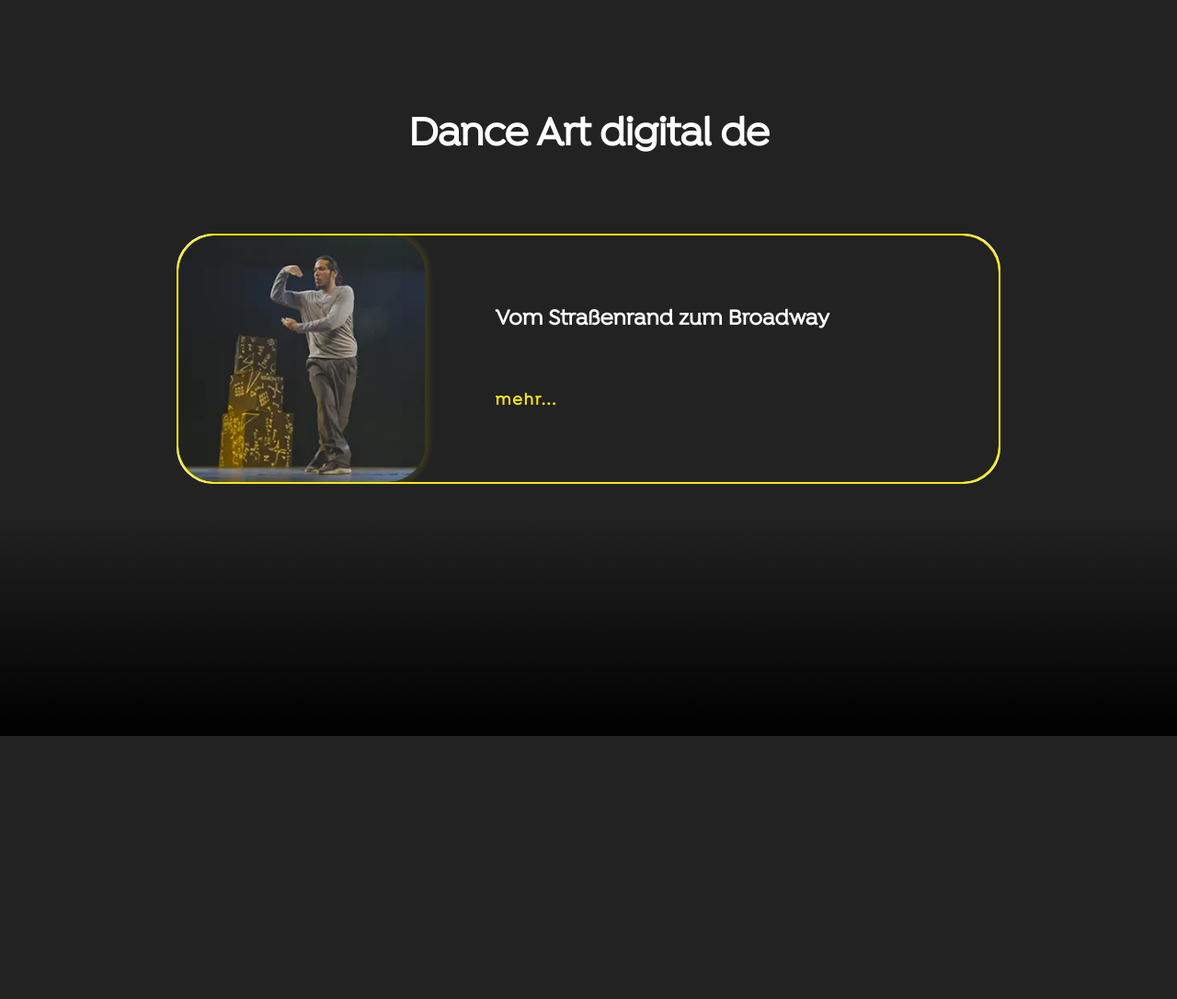
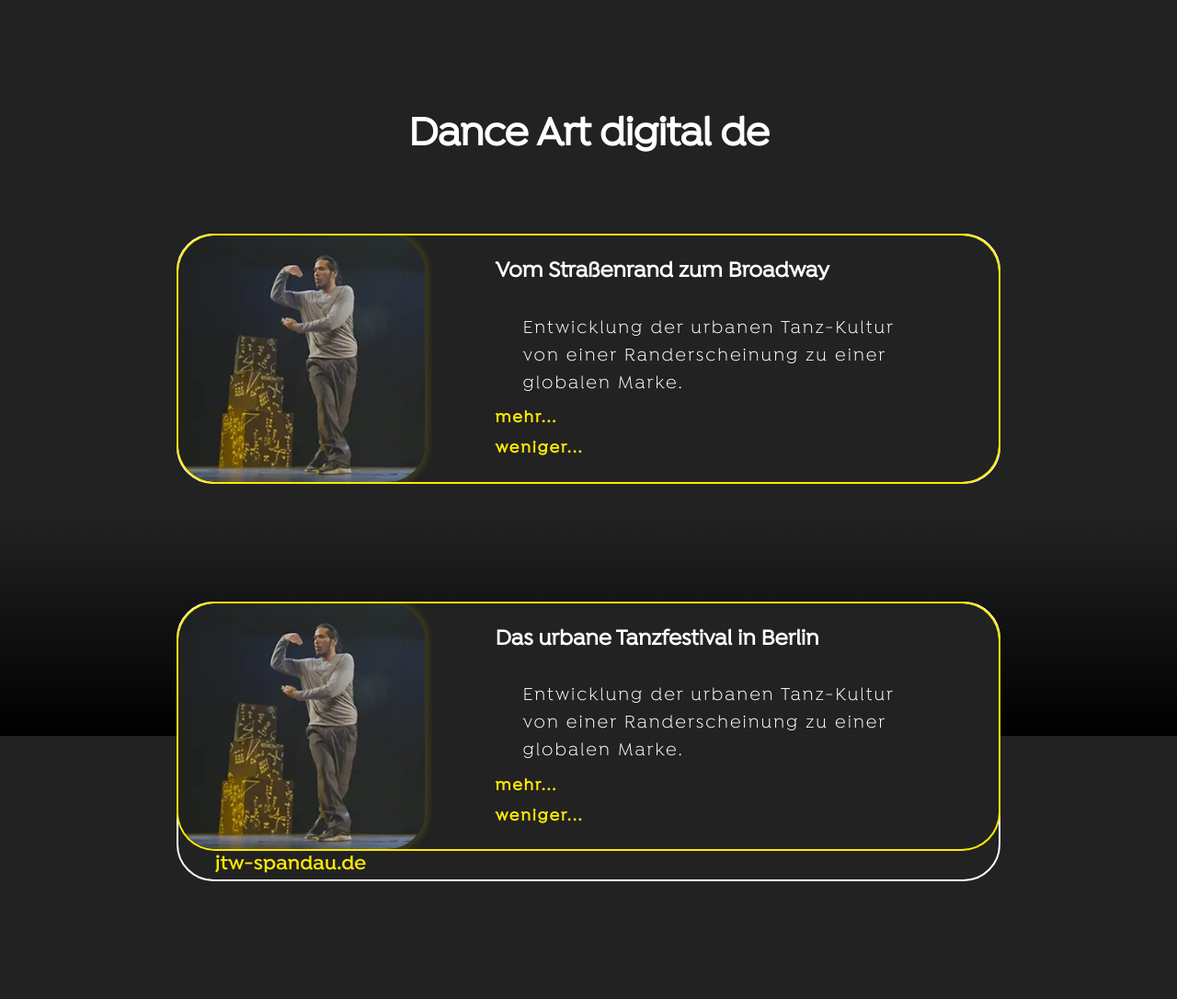
Before and after one commit to TimBittins/danceartfestival, a PHP site: page /pages/danceartdigital.html in a window 1280 px wide. Shown: the whole page at 92% size. Before the commit the page ends 800 px from the top, so only its background shows below. Run offline with PHP 8.4, Linux system fonts and the light colour scheme; some libraries are stand-ins or nearby versions.

Commit message:
Infobox 2 with content

```diff
--- a/assets/_fonts.scss
+++ b/assets/_fonts.scss
@@ -61,13 +61,17 @@ h3 {
     font-family: isidora-medium, sans-serif;
     font-size: clamp(1.6rem, 3.12vw , 2.4rem);
 }
+
+$fs__h4: clamp(1.4rem, 2.6vw , 1.8rem);
 h4 {
     font-family: isidora-medium, sans-serif;
-    font-size: clamp(1.4rem, 2.6vw , 1.8rem);
+    font-size: $fs__h4;
     letter-spacing: 0.1em;
 }
+
+$fs__p : clamp(1.2rem, 2vw , 2rem);
 p {
-    font-size: clamp(1.6rem, 3vw , 2rem);
+    font-size: $fs__p;
     letter-spacing: 0.1em;
     line-height: 1.5;
 }
@@ -153,6 +157,17 @@ a:visited {
 .current:visited {
     color: $white;
 }
+// Links in text
+.intext__link:link,
+.intext__link:visited {
+    display: inline;
+    font-size: $fs__p;
+    color: $yellow-main;
+    margin: 0;
+    padding: 0;
+}
+
+
 
 // Privacy Links
 .menu__bar--privacy > li > a {
--- a/assets/_global.scss
+++ b/assets/_global.scss
@@ -1,5 +1,6 @@
 /* GENERAL */
-*, *::before, *::after {
+*,
+*::before, *::after {
     box-sizing: border-box;
     margin: 0;
     padding: 0;
--- a/assets/_sub-pages.scss
+++ b/assets/_sub-pages.scss
@@ -6,6 +6,7 @@
     border-radius: $infobox__border-radius;
 }
 @mixin infobox--hover {
+    @media screen and (min-width: $media-query__laptop) {
         &:hover {
             box-shadow: $box-shadow__hover;
             & > .infobox__headline > .infobox__more {
@@ -13,6 +14,7 @@
             }
             & .infobox__img {
                 box-shadow: .05rem 0 .5rem .5rem $contrast-blue-transparent;
+            }
         }
     }
 }
@@ -44,11 +46,10 @@
 .pages__infobox {
     @include infobox--mixin();
     width: $infobox__width;
+    margin-bottom: 10vw;
     background-color: $grey-dark;
     border: 2px solid $white;
 }
-
-
 
 .infobox__container {
     @include infobox--mixin();
@@ -83,26 +84,29 @@
         & .infobox__more {
             margin: 0;
             color: $yellow-main;
-            transition: color 0.3s ease;
+            transition: all 0.3s ease;
+        }
+        & .infobox__less {
+            @extend .infobox__more;
         }
         & .infobox__teaser {
             display: none;
+            @media screen and (min-width: $media-query__laptop) {
+                display: block;
+            }
         }
 
     }
 }
 
+.infobox__content {
+    // padding: 2rem 0;
+
+}
 
 
-
-// .infobox__content,
-// .infobox__content > * {
-//     height: 0%; color: red;
-
-
-// }
-
-// Infobox Switch
+/* I N F O B O X   S W I T C H */
+// Infobox Checkbox
 .pages__infobox > input[type=checkbox] {
     display: none;
 }
@@ -110,13 +114,29 @@
     cursor: pointer;
 }
 
-#infoboxSwitch_1:checked ~ .infobox__content,
-#infoboxSwitch_1:checked ~ .infobox__content > * {
-    font-size: clamp(1.6rem, 3vw , 2rem);
+// Infobox Content
+.pages__infobox > input[type=checkbox]:checked ~ .infobox__content,
+.pages__infobox > input[type=checkbox]:checked ~ .infobox__content > * {
+    padding: 1rem 0;
+    font-size: $fs__p;
     transition: font-size .3s ease;
 }
-#infoboxSwitch_1:not(:checked) ~ .infobox__content,
-#infoboxSwitch_1:not(:checked) ~ .infobox__content > * {
+.pages__infobox > input[type=checkbox]:not(:checked) ~ .infobox__content,
+.pages__infobox > input[type=checkbox]:not(:checked) ~ .infobox__content > * {
     font-size: 0px;
     transition: font-size .3s ease;
 }
+
+// Infobox More or Less
+.pages__infobox > input[type=checkbox]:checked + .infobox__label > .infobox__container > .infobox__headline > .infobox__more {
+    display: none;
+}
+.pages__infobox > input[type=checkbox]:not(:checked) + .infobox__label > .infobox__container > .infobox__headline > .infobox__more {
+    display: block;
+}
+.pages__infobox > input[type=checkbox]:checked + .infobox__label > .infobox__container > .infobox__headline > .infobox__less {
+    display: block;
+}
+.pages__infobox > input[type=checkbox]:not(:checked) + .infobox__label > .infobox__container > .infobox__headline > .infobox__less {
+    display: none;
+}
--- a/assets/_units.scss
+++ b/assets/_units.scss
@@ -18,7 +18,7 @@ $menu__socialmedia-bar--height: unquote("min(230px, 50vw)");
 
 
 /* I N F O B O X E S */
-$infobox__width: unquote("max(30rem, 70vw)");
+$infobox__width: clamp(33rem, 70vw, 100rem);
 $infobox__border-radius: unquote("min(4rem, 6vw)");
 $infobox__headline-padding: 1vw 6vw;
 
--- a/css/style.css
+++ b/css/style.css
@@ -83,7 +83,7 @@ h4 {
 }
 
 p {
-  font-size: clamp(1.6rem, 3vw, 2rem);
+  font-size: clamp(1.2rem, 2vw, 2rem);
   letter-spacing: 0.1em;
   line-height: 1.5;
 }
@@ -1171,7 +1181,8 @@ body {
   top: 0;
   left: 0;
   border-radius: min(4rem, 6vw);
-  width: max(30rem, 70vw);
+  width: clamp(33rem, 70vw, 100rem);
+  margin-bottom: 10vw;
   background-color: #222222;
   border: 2px solid #ffffff;
 }
@@ -1245,17 +1256,24 @@ body {
   margin: 0;
 }
 
-.infobox__container .infobox__headline .infobox__more {
+.infobox__container .infobox__headline .infobox__more, .infobox__container .infobox__headline .infobox__less {
   margin: 0;
   color: #feea01;
-  -webkit-transition: color 0.3s ease;
-  transition: color 0.3s ease;
+  -webkit-transition: all 0.3s ease;
+  transition: all 0.3s ease;
 }
 
 .infobox__container .infobox__headline .infobox__teaser {
   display: none;
 }
 
+@media screen and (min-width: 1025px) {
+  .infobox__container .infobox__headline .infobox__teaser {
+    display: block;
+  }
+}
+
+/* I N F O B O X   S W I T C H */
 .pages__infobox > input[type=checkbox] {
   display: none;
 }
--- a/pages/danceartdigital.html
+++ b/pages/danceartdigital.html
@@ -34,12 +34,14 @@
                         <h3 class="infobox__h3" lang="en">From the roadside to Broadway</h3>
 
                         <div class="infobox__teaser">
-                            <p lang="de">Deutsch Lorem ipsum dolor, sit amet consectetur adipisicing elit. Fugiat, in.</p>
-                            <p lang="en">English Lorem ipsum dolor, sit amet consectetur adipisicing elit. Fugiat, in.</p>
+                            <p lang="de">Entwicklung der urbanen Tanz-Kultur von einer Randerscheinung zu einer globalen Marke.</p>
+                            <p lang="en">Development of the urban dance culture from a marginal phenomenon to a global brand.</p>
                         </div>
 
                         <h4 class="infobox__more" lang="de">mehr...</h4>
                         <h4 class="infobox__more" lang="en">more...</h4>
+                        <h4 class="infobox__less" style="display: none;" lang="de">weniger...</h4>
+                        <h4 class="infobox__less" lang="en">less...</h4>
 
                     </div>
                 </section>
@@ -48,19 +50,60 @@
 
             <section class="infobox__content">
                 <p class="inbox__text" lang="de">Musik, Kultur, Ausdruck, Selbstverwirklichung, Bewegung, Austausch, Gemeinschaft.
-                    Es gibt viele Gründe mit dem Tanzen sein Leben  zu füllen und die eigenen Emotionen mit Gleichgesinnten zu teilen. Die in den 1970er Jahren entstandenen urbanen Tanzformen feiern weltweit ihren Einzug in die Theater, doch wurden sie oft an den Rand der bereits anerkannten Künste gestellt. Oft wird über eine übergeordnete Bezeichnung gestritten. Tanzformen, die sich aus Einflüssen der amerikanischen Disko- und Clubszene, den afrikanischen Kulturtänzen und den lateinamerikanischen sozialen Gemeinschaftstänzen entwickelten.<br>
+                    Es gibt viele Gründe mit dem Tanzen sein Leben  zu füllen und die eigenen Emotionen mit Gleichgesinnten zu teilen. Die in den 1970er Jahren entstandenen urbanen Tanzformen feiern weltweit ihren Einzug in die Theater, doch wurden sie oft an den Rand der bereits anerkannten Künste gestellt.<br><br>Oft wird über eine übergeordnete Bezeichnung gestritten. Tanzformen, die sich aus Einflüssen der amerikanischen Disko- und Clubszene, den afrikanischen Kulturtänzen und den lateinamerikanischen sozialen Gemeinschaftstänzen entwickelten.<br>
                     50 Jahre später gehören die urbanen Tänze, die hauptsächlich der Hip Hop-Kultur zugeordnet werden, zu einer global vernetzten Bewegung friedlicher und freier Menschen mit dem Wunsch nach Veränderung und Entwicklung.<br>
                     Diesen Wunsch zu leben und zu zelebrieren benötigt Raum. Raum, der geschaffen werden muss. <br>
                     Menschen formen Kunst und Kunst formt eine Gesellschaft.<br><br>
                     Das Dance Art festival bietet verschiedene Formen der Darstellung für die Tänze Breaking, Popping, Locking, House, Krump und Hip Hop an. Eine Notwendigkeit, da die meißten TänzerInnen nicht über eine offizielle Tanzausbildung verfügen und ihnen dadurch staatliche Unterstützungen nicht in dem Maße zu Verfügung stehen, wie es beispielsweise für die klassischen Tänze der Fall ist.<br>
                     Aber auch hier findet eine Entwicklung statt. Das Dance Art festival ist offiziell vom Fond Dezentrale Kulturarbeit des Kulturamtes Spandau in Berlin gefördert, um nötigen Raum und Gelder für eine Kunstform bereitzustellen, die längst in den Köpfen der Gesellschaft angekommen ist.</p>
                 <p class="inbox__text" lang="en">Music, culture, expression, self-realization, movement, exchange, community.
-                    There are many reasons to fill your life with dancing, to share your emotions with like-minded people. The urban dance forms that emerged in the 1970s are celebrating their entry into theaters around the world, but they have often been placed on the edge of the already recognized arts. Often there is a dispute about a superordinate designation. Dance forms that developed from influences of the American disco and club scene, African cultural dances and Latin American social dances.<br>
+                    There are many reasons to fill your life with dancing, to share your emotions with like-minded people. The urban dance forms that emerged in the 1970s are celebrating their entry into theaters around the world, but they have often been placed on the edge of the already recognized arts.<br><br>Often there is a dispute about a superordinate designation. Dance forms that developed from influences of the American disco and club scene, African cultural dances and Latin American social dances.<br>
                     50 years later, the urban dances, which are mainly assigned to hip hop culture, belong to a globally networked movement of peaceful and free people with the desire for change and development.<br>
                     To live and celebrate this desire requires space. Space that needs to be created.
                     People form art and art forms a society.<br><br>
                     The Dance Art festival offers different forms of representation for the dances Breaking, Popping, Locking, House, Krump and Hip Hop. A necessity, since most dancers do not have official dance training and therefore state support is not available to the same extent as is the case for classical dances, for example.<br>
                     But there is a development here, too. The Dance Art festival is officially funded by the decentralized cultural work fund of the Spandau Cultural Office in Berlin in order to provide the necessary space and money for an art form that has long since arrived in society's minds.</p>
+            </section>
+        </article>
+
+        <article class="pages__infobox">
+
+            <input type="checkbox" name="infobox switch" id="infoboxSwitch_2">
+            <label class="infobox__label" for="infoboxSwitch_2">
+
+                <section class="infobox__container">
+                    <img class="infobox__img" src="../img/dad_infopic_1_01.webp" alt="Dancer on stage">
+
+                    <div class="infobox__headline">
+                        <h3 class="infobox__h3" lang="de">Das urbane Tanzfestival in Berlin</h3>
+                        <h3 class="infobox__h3" lang="en">The urban dance festival in Berlin</h3>
+
+                        <div class="infobox__teaser">
+                            <p lang="de">Entwicklung der urbanen Tanz-Kultur von einer Randerscheinung zu einer globalen Marke.</p>
+                            <p lang="en">Development of the urban dance culture from a marginal phenomenon to a global brand.</p>
+                        </div>
+
+                        <h4 class="infobox__more" lang="de">mehr...</h4>
+                        <h4 class="infobox__more" lang="en">more...</h4>
+                        <h4 class="infobox__less" style="display: none;" lang="de">weniger...</h4>
+                        <h4 class="infobox__less" lang="en">less...</h4>
+
+                    </div>
+                </section>
+
+            </label>
+
+            <section class="infobox__content">
+                <p class="inbox__text" lang="de">Das Dance Art festival ist eine Plattform für die urbane Tanzszene und versteht sich als Freiraum dieser Kultur. Es werden Angebote geschaffen zu lernen, zu diskutieren, zu evaluieren und zu chillen. Für die fachliche Kompetenz sorgen internationale Gäste, die Workshops leiten, als Jury in den Battles sitzen, Interviews geben und zusammen mit den Besuchern jamen. TänzerInnen, die man sonst nur aus Youtube oder Instagram kennt, werden greifbar. TeilnehmerInnen, die aus ganz Deutschland und Europa anreisen, vernetzen sich und finden neue Kontakte. Austausch, der nur durch physische Anwesenheit möglich ist.<br><br>
+                    Anerkannte DJ's sorgen für passende Musik bei der Party und bei den Battles. Zudem werden eigene Musikstücke exklusiv für das festival produziert. <br><br>
+                    Desweiteren werden Videoformate gezeigt und eine Podiumsdiskussion mit den Akteuren und dem Publikum angeboten, um aktuelle Themen rund um den Tanz zu erörtern.<br>
+                    Im Rahmenprogramm finden sich Jamsessions, Chillout-Areas, ein BBQ Abend sowie Trainingsmöglichkeiten für unsere Gäste.<br><br>
+                    Die Seele des Tanzes darf sich frei ausbreiten in den Räumlichkeiten der jugendtheaterwerkstatt Spandau e.V., einem Ort, der für Kunst und Kultur aller Richtungen und für Jedermann verfügbar ist. Dieses Haus bietet nicht nur einen Theatersaal, diverse Räume für kulturelle Arbeit aller Kunstformen, einen Gastro-Bereich, sondern steht auch mit viel Liebe und Erfahrung der Veranstaltung bei. Ein erfahrenes Technikteam kümmert sich um die Realisierung von Ton- und Lichtinstallationen. Neben dem Dance Art festival gibt es hier viele Theater- und Musikproduktionen, mehr Infos gibt es hier: <a class="intext__link" href=“jtw-spandau.de“> jtw-spandau.de</a>
+                <p class="inbox__text" lang="en">The Dance Art festival is a platform for the urban dance scene and sees itself as a free space for this culture. Offers are created to learn, discuss, evaluate and chill out. International guests, who lead workshops, sit as a jury in battles, give interviews and jam together with the visitors, ensure professional competence. Dancers who are otherwise only known from YouTube or Instagram become tangible. Participants who come from all over Germany and Europe can network and find new contacts. Exchange that is only possible through physical presence.<br><br>
+                    Recognized DJs provide suitable music for the party and the battles. In addition, own pieces of music are produced exclusively for the festival.<br>
+                    Furthermore, video formats will be shown and a panel discussion with the guests and the audience will be offered to discuss current topics related to dance.<br><br>
+                    The additional supporting program includes jam sessions, chill-out areas, a BBQ evening and training opportunities for our guests.<br><br>
+                    The soul of the dance is allowed to spread freely in the premises of the jugendtheaterwerkstatt Spandau e.V., a place that is available for art and culture of all directions and for everyone. This house not only offers a theater, various rooms for cultural work of all art forms, a gastro area, but also supports the event with a lot of love and experience. A professional technical team takes care of the implementation of sound and light installations. In addition to the Dance Art festival, there are many theater and music productions here, more information is available here: <a class="intext__link" href=“jtw-spandau.de“>jtw-spandau.de</a>
             </section>
         </article>
     </div>
```
Also changed, not shown: other parts of css/style.css (+36 -9 lines). Lines whose indentation alone changed are shown as unchanged.
